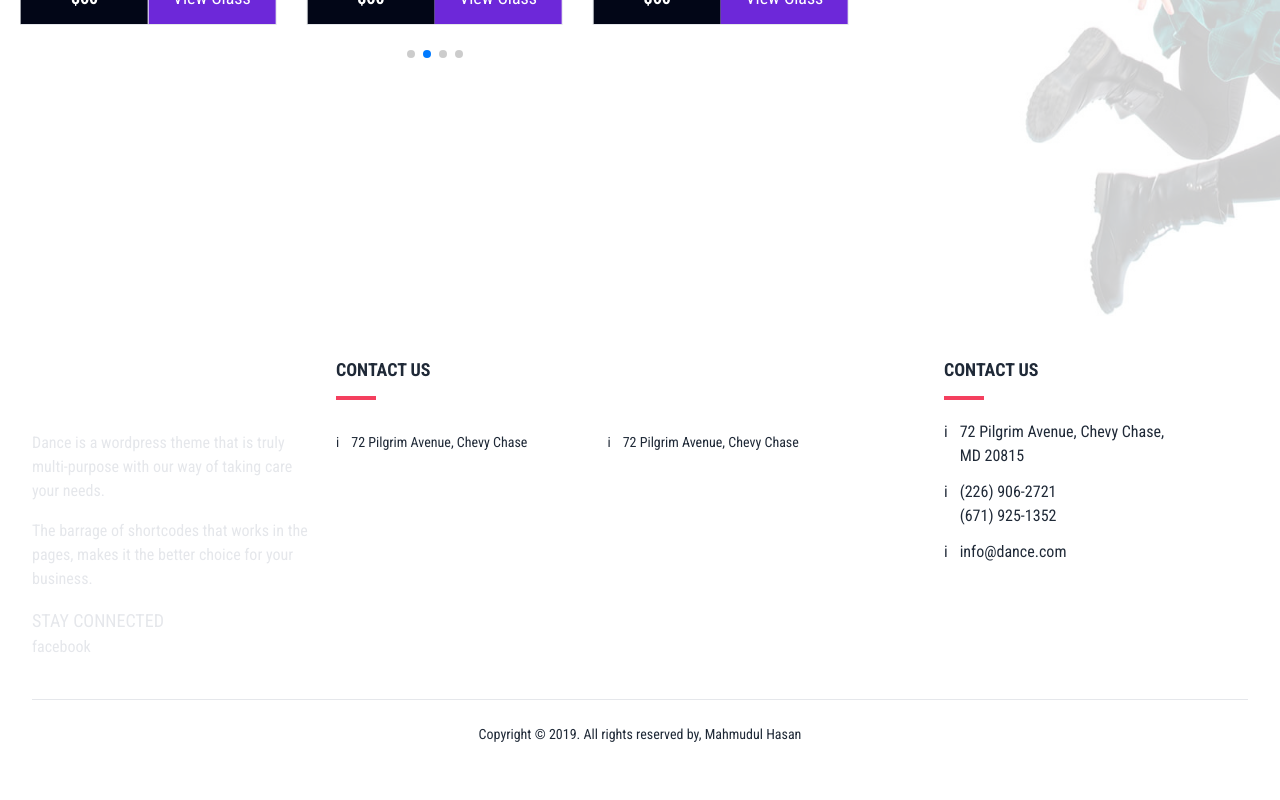
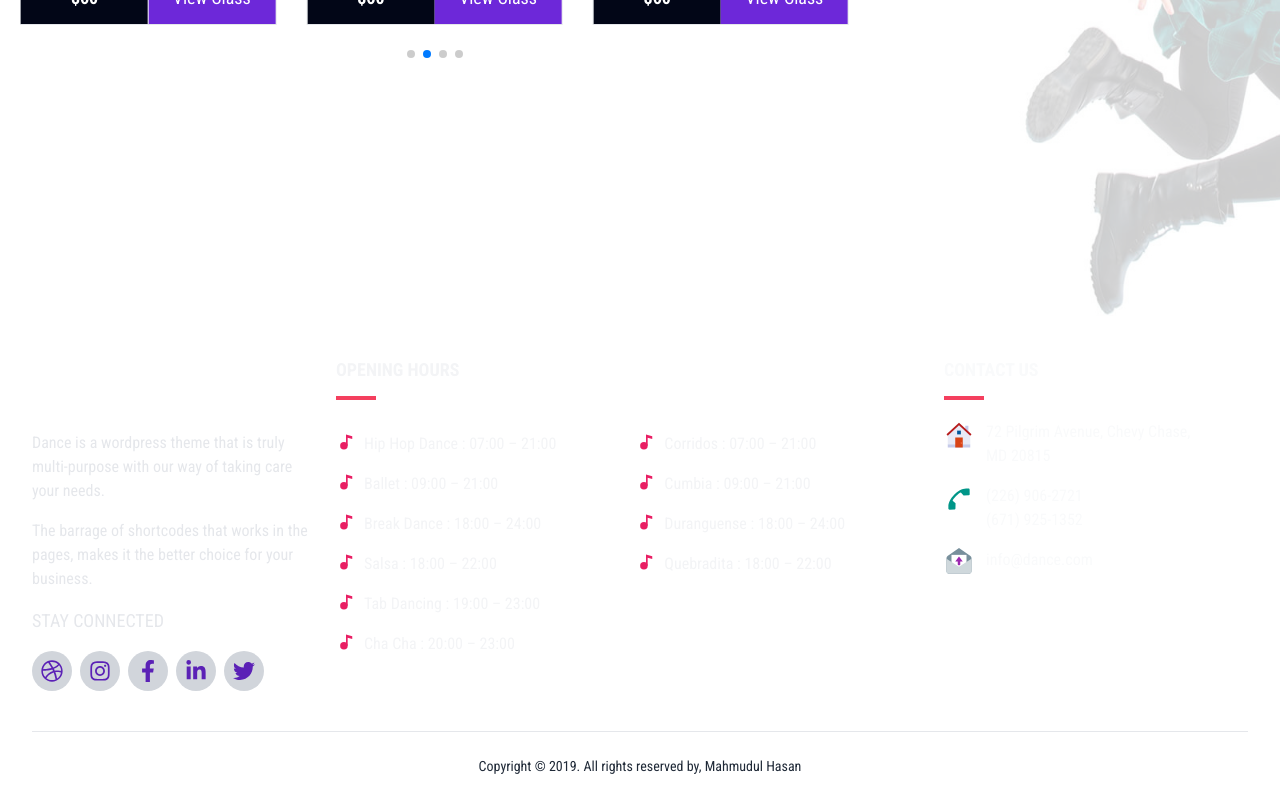
Before and after one commit to mahamudulhasan-me/dance-school, a React (Vite) app: page / in a window 1280 px wide. Shown: the part 2206-3006 px from the top of the page. Before the commit the page ends 2974 px from the top, so only its background shows below. Built offline with nearby package versions, Linux system fonts and the light colour scheme.

Commit message:
footer complete

```diff
--- a/src/index.css
+++ b/src/index.css
@@ -19,3 +19,6 @@ body {
 .pagination-clickable.swiper-pagination-bullets.swiper-pagination-horizontal {
   @apply bottom-[90%] !important;
 }
+.footer-social {
+  @apply bg-gray-300 hover:bg-rose-600 hover:text-white transition-all duration-150 text-violet-800  w-10 h-10 rounded-full flex justify-center items-center;
+}
--- a/src/pages/Shared/Footer/Footer.jsx
+++ b/src/pages/Shared/Footer/Footer.jsx
@@ -1,4 +1,13 @@
 import React from "react";
+import {
+  FaDribbble,
+  FaFacebookF,
+  FaInstagram,
+  FaLinkedinIn,
+  FaTwitter,
+} from "react-icons/fa";
+import { FcFeedback, FcHome, FcMusic, FcPhone } from "react-icons/fc";
+import { Link } from "react-router-dom";
 import logo from "../../../assets/images/icons/light-logo.webp";
 
 const Footer = () => {
@@ -22,48 +31,138 @@ const Footer = () => {
             better choice for your business.
           </p>
           <h3 className="text-lg">STAY CONNECTED</h3>
-          facebook
+          <div className="flex gap-2">
+            <div>
+              <Link className="footer-social ">
+                <FaDribbble size={22} />
+              </Link>
+            </div>
+            <div>
+              <Link className="footer-social ">
+                <FaInstagram size={22} />
+              </Link>
+            </div>
+            <div>
+              <Link className="footer-social ">
+                <FaFacebookF size={22} />
+              </Link>
+            </div>
+            <div>
+              <Link className="footer-social ">
+                <FaLinkedinIn size={22} />
+              </Link>
+            </div>
+            <div>
+              <Link className="footer-social ">
+                <FaTwitter size={22} />
+              </Link>
+            </div>
+          </div>
         </div>
-        <div className="col-span-2 text-sm gap-x-3 gap-y-8 flex ">
+        <div className="col-span-2 text-gray-100  gap-x-3 gap-y-8 flex ">
           <div className="space-y-3 w-full">
             <h3 className="uppercase dark:text-gray-50 font-semibold text-lg pb-5">
-              Contact Us
+              Opening Hours
               <div className="w-10 h-1 bg-rose-500 mt-3"></div>
             </h3>
-            <div className="flex gap-20 items-center">
-              <ul className="space-y-1">
-                <li className="flex gap-3 ">
-                  i<span>72 Pilgrim Avenue, Chevy Chase</span>
+            <div className="flex gap-20 items-start">
+              <ul className="space-y-4">
+                <li className="flex gap-2 group">
+                  <FcMusic
+                    size={20}
+                    className="group-hover:rotate-12 transition-all "
+                  />
+                  <span>Hip Hop Dance : 07:00 – 21:00</span>
+                </li>
+                <li className="flex gap-2 group">
+                  <FcMusic
+                    size={20}
+                    className="group-hover:rotate-12 transition-all "
+                  />
+                  <span>Ballet : 09:00 – 21:00</span>
+                </li>
+                <li className="flex gap-2 group">
+                  <FcMusic
+                    size={20}
+                    className="group-hover:rotate-12 transition-all "
+                  />
+                  <span>Break Dance : 18:00 – 24:00</span>
+                </li>
+                <li className="flex gap-2 group">
+                  <FcMusic
+                    size={20}
+                    className="group-hover:rotate-12 transition-all "
+                  />
+                  <span>Salsa : 18:00 – 22:00</span>
+                </li>
+                <li className="flex gap-2 group">
+                  <FcMusic
+                    size={20}
+                    className="group-hover:rotate-12 transition-all "
+                  />
+                  <span>Tab Dancing : 19:00 – 23:00</span>
+                </li>
+                <li className="flex gap-2 group">
+                  <FcMusic
+                    size={20}
+                    className="group-hover:rotate-12 transition-all "
+                  />
+                  <span>Cha Cha : 20:00 – 23:00</span>
                 </li>
               </ul>
-              <ul className="space-y-1">
-                <li className="flex gap-3 ">
-                  i<span>72 Pilgrim Avenue, Chevy Chase</span>
+              <ul className="space-y-4">
+                <li className="flex gap-2 group">
+                  <FcMusic
+                    size={20}
+                    className="group-hover:rotate-12 transition-all "
+                  />
+                  <span>Corridos : 07:00 – 21:00</span>
+                </li>
+                <li className="flex gap-2 group">
+                  <FcMusic
+                    size={20}
+                    className="group-hover:rotate-12 transition-all "
+                  />
+                  <span>Cumbia : 09:00 – 21:00</span>
+                </li>
+                <li className="flex gap-2 group">
+                  <FcMusic
+                    size={20}
+                    className="group-hover:rotate-12 transition-all "
+                  />
+                  <span>Duranguense : 18:00 – 24:00</span>
+                </li>
+                <li className="flex gap-2 group">
+                  <FcMusic
+                    size={20}
+                    className="group-hover:rotate-12 transition-all "
+                  />
+                  <span>Quebradita : 18:00 – 22:00</span>
                 </li>
               </ul>
             </div>
           </div>
         </div>
-        <div className="space-y-3">
+        <div className="space-y-4 text-gray-50">
           <h3 className="uppercase dark:text-gray-50 font-semibold text-lg mb-5">
             Contact Us
             <div className="w-10 h-1 bg-rose-500 mt-3"></div>
           </h3>
           <p className="flex gap-3 ">
-            i
+            <FcHome size={30} />
             <span>
               72 Pilgrim Avenue, Chevy Chase, <br /> MD 20815
             </span>
           </p>
           <p className="flex gap-3 ">
-            i
+            <FcPhone size={30} />
             <span>
               (226) 906-2721 <br />
               (671) 925-1352
             </span>
           </p>
           <p className="flex gap-3  ">
-            i<span>info@dance.com</span>
+            <FcFeedback size={30} /> <span>info@dance.com</span>
           </p>
         </div>
       </div>
```
